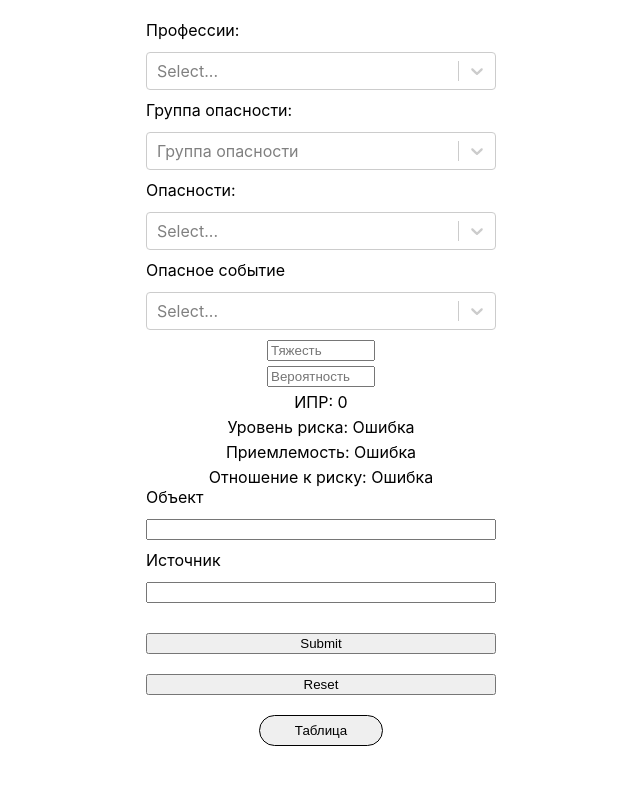
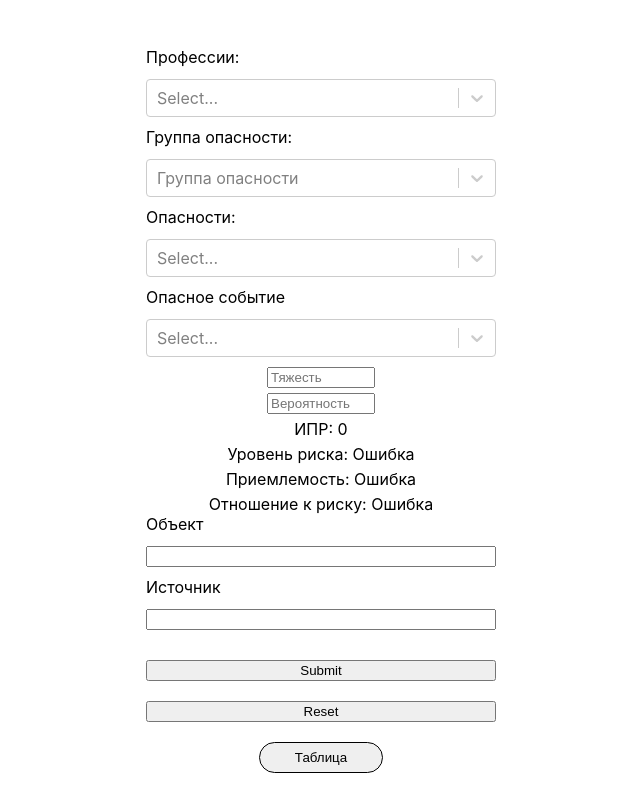
Before and after one commit to User8755/techoavia-roman, a React (Create React App) app: page / in a window 1280 px wide. Shown: the whole page, without its empty margins (319-959 px from the left). Built offline with nearby package versions, Linux system fonts and the light colour scheme.

Commit message:
change height

```diff
--- a/src/App.css
+++ b/src/App.css
@@ -2,7 +2,8 @@
   display: flex;
   justify-content: center;
   align-items: center;
-  flex-direction: column
+  flex-direction: column;
+  height: 100vh;
 }
 
 .form {
```
